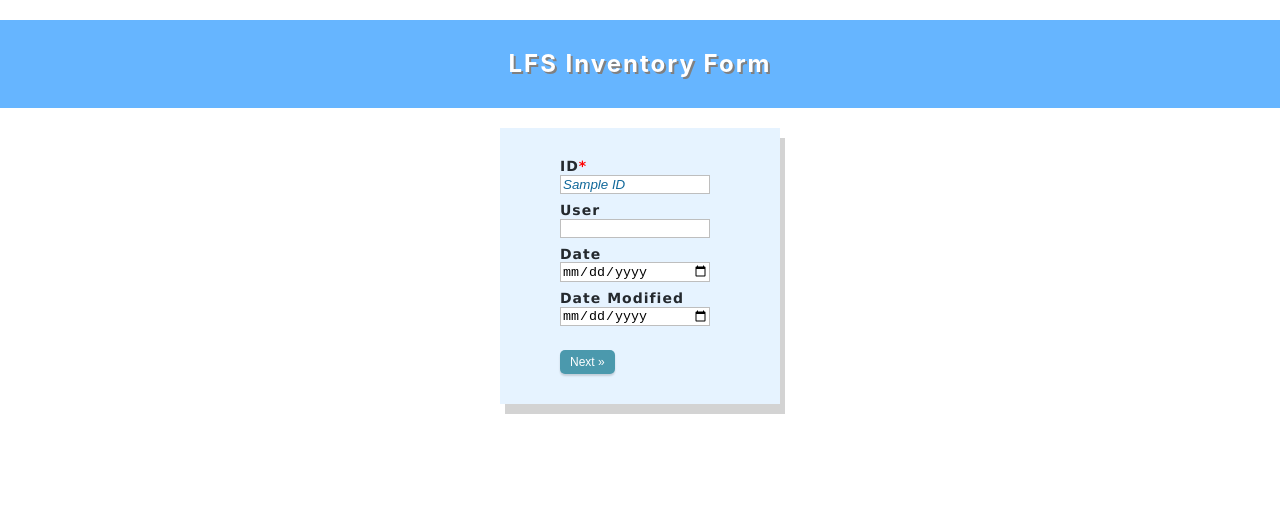
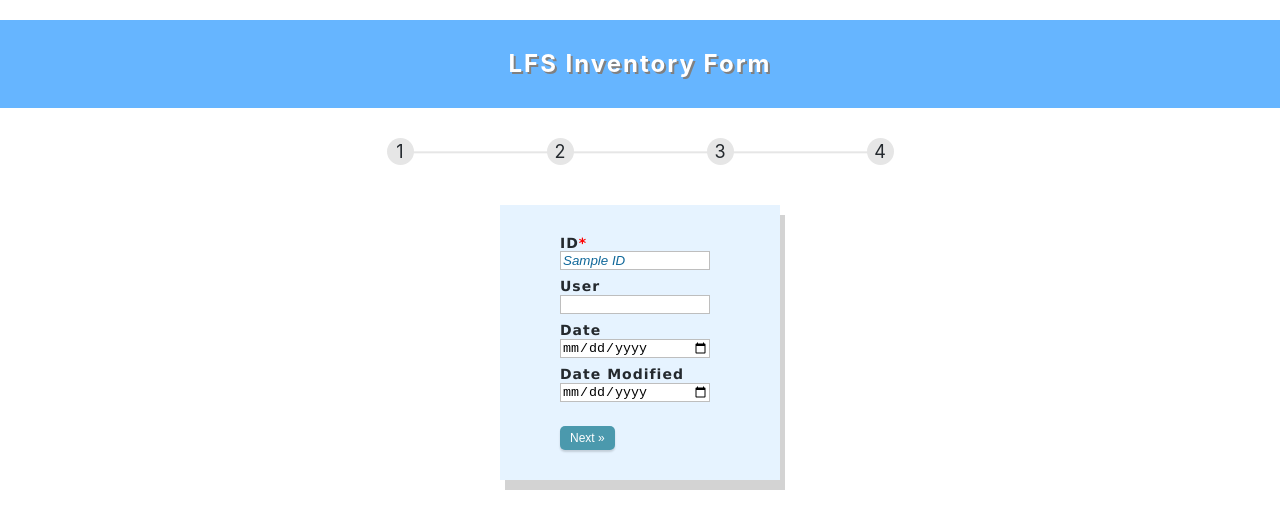
Before and after one commit to UBC-LFS/lfs-inventory, a React (Create React App) app: page / in a window 1280 px wide. Shown: the top 528 px of the page. Built offline with nearby package versions, Linux system fonts and the light colour scheme.

Commit message:
Add basic progress bar implmentation

```diff
--- a/src/App.js
+++ b/src/App.js
@@ -5,19 +5,20 @@ import React, { Component } from 'react'
 // import Example from './components/Example';
 // import Basic from './components/Form'
 import Multi from './components/MultiStep'
-import './App.css'
+import ProgressBar from './ProgressBar'
+import './css/App.css'
 
 class App extends Component {
   render () {
     return (
       <div className='App navbar expand'>
-      <div class="headerBar">
-        <h1>LFS Inventory Form</h1>
-      </div>
+        <div className="headerBar">
+          <h1>LFS Inventory Form</h1>
+        </div>
+        <ProgressBar />
         <Multi />
       </div>
     )
   }
 }
-
 export default App
--- /dev/null
+++ b/src/ProgressBar.js
@@ -0,0 +1,27 @@
+import React, { Component } from 'react'
+import Wizard from './components/MultiStep'
+import './css/progressbar.css'
+
+
+
+export default class ProgressBar extends Component {
+  state = {
+      step: Wizard
+  }
+
+  render() {
+
+    return (
+    <ol id="progressBar" class="progress-indicator">
+      <li className="" data-step="1">
+      </li>
+      <li className="" data-step="2">
+      </li>
+      <li className="" data-step="3">
+      </li>
+      <li className="" data-step="4">
+      </li>
+    </ol>
+    )
+  }
+}
--- a/src/css/multistep.css
+++ b/src/css/multistep.css
@@ -34,7 +34,7 @@ code {
 
 form {
   max-width: 250px;
-  margin:20px auto;
+  margin:5px auto;
   padding: 30px 10px 30px 20px;
   font: 14px "Lucida Sans Unicode", "Lucida Grande", sans-serif;
   text-align: left;
--- /dev/null
+++ b/src/css/progressbar.css
@@ -0,0 +1,90 @@
+
+/* PROGRESS INDICATOR */
+.progress-indicator {
+  list-style: none;
+  width: 50%;
+  margin: 0 auto;
+  padding: 30px;;
+  display: table;
+  table-layout: fixed;
+}
+
+.progress-indicator > li {
+  position: relative;
+  display: table-cell;
+  text-align: center;
+  font-size: 1.5em;
+}
+
+.progress-indicator > li span {
+  position: absolute;
+  color: #e6e6e6;
+  -webkit-transform: translateX(-50%);
+      -ms-transform: translateX(-50%);
+          transform: translateX(-50%);
+  font-weight: 600;
+  font-size: 0.875rem;
+  letter-spacing: 0.05px;
+  text-transform: uppercase;
+}
+
+.progress-indicator > li::before {
+  content: attr(data-step);
+  display: block;
+  margin: 0 auto;
+  background: #e6e6e6;
+  width: 1.5em;
+  height: 1.5em;
+  text-align: center;
+  margin-bottom: 0.25em;
+  line-height: 1.5em;
+  border-radius: 100%;
+  position: relative;
+  z-index: 1000;
+}
+
+.progress-indicator > li::after {
+  content: '';
+  position: absolute;
+  display: block;
+  background: #e6e6e6;
+  width: 100%;
+  height: 0.15em;
+  top: 50%;
+  -webkit-transform: translateY(-100%);
+      -ms-transform: translateY(-100%);
+          transform: translateY(-100%);
+  left: 50%;
+  margin-left: 1.5em\9;
+  z-index: 0;
+}
+
+.progress-indicator > li:last-child:after {
+  display: none;
+}
+
+.progress-indicator > li.is-complete {
+  color: #1779ba;
+}
+
+.progress-indicator > li.is-complete::before, .progress-indicator > li.is-complete::after {
+  color: #fefefe;
+  background: #1779ba;
+}
+
+.progress-indicator > li.is-complete span {
+  color: #1779ba;
+}
+
+.progress-indicator > li.is-current {
+  color: #4eabe9;
+}
+
+.progress-indicator > li.is-current::before {
+  color: #fefefe;
+  background: #4eabe9;
+}
+
+.progress-indicator > li.is-current span {
+  color: #4eabe9;
+}
```
Also changed, not shown: src/css/App.css (renamed from src/App.css).
